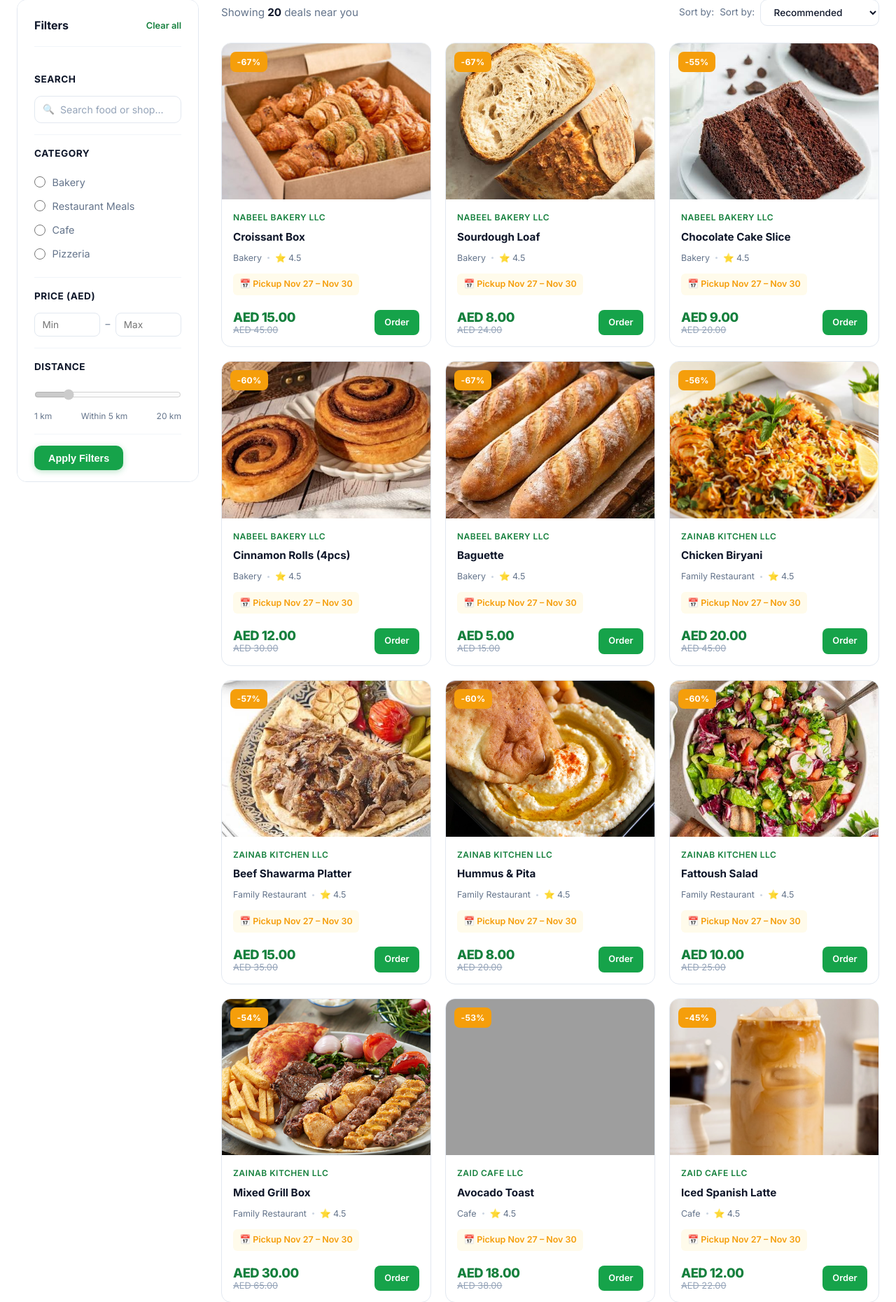
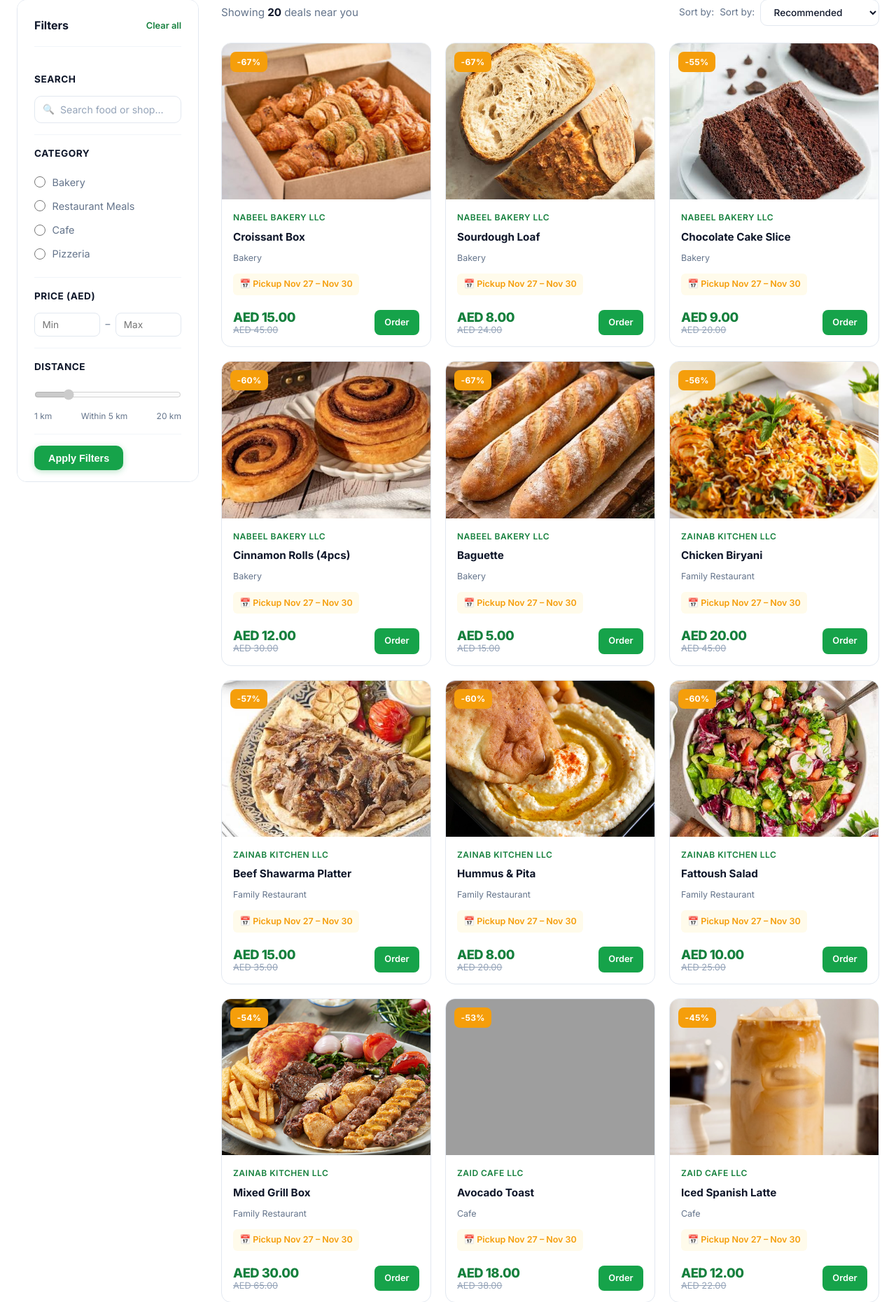
Before and after one commit to F3Codes/Tazaj-Website, a Django app: page /browse/ in a window 1280 px wide. Shown: the part 108-1969 px from the top of the page at 70% size. Run offline with Django 5.2, Linux system fonts and the light colour scheme; data comes from the database, SQL or seed files in the repository; grey boxes are pictures that could not be loaded.

Commit message:
Enhanced some more stuff

```diff
--- a/main/views.py
+++ b/main/views.py
@@ -56,7 +56,7 @@ def signup(request):
     return render(request, "signup.html", {"form": form})
 
 def browse(request):
-    foods = Food.objects.filter(is_active=True, shop__is_active=True,pickup_end__gte=timezone.now()).select_related('shop')
+    foods = Food.objects.filter(is_active=True, shop__is_active=True,pickup_end__gte=timezone.now(),quantity__gt=0).select_related('shop')
 
     # 1. Search Query
     query = request.GET.get('search', '').strip()
--- a/templates/browse.html
+++ b/templates/browse.html
@@ -121,8 +121,6 @@
                             <div class="product-title">{{ food.title }}</div>
                             <div class="product-meta">
                                 <span>{{ food.shop.cuisine }}</span>
-                                <span class="dot"></span>
-                                <span>⭐ {{ food.shop.rating }}</span>
                             </div>
                             <div class="product-pickup">
                                 📅 Pickup {{ food.pickup_start|date:"M j" }} – {{ food.pickup_end|date:"M j" }}
```
